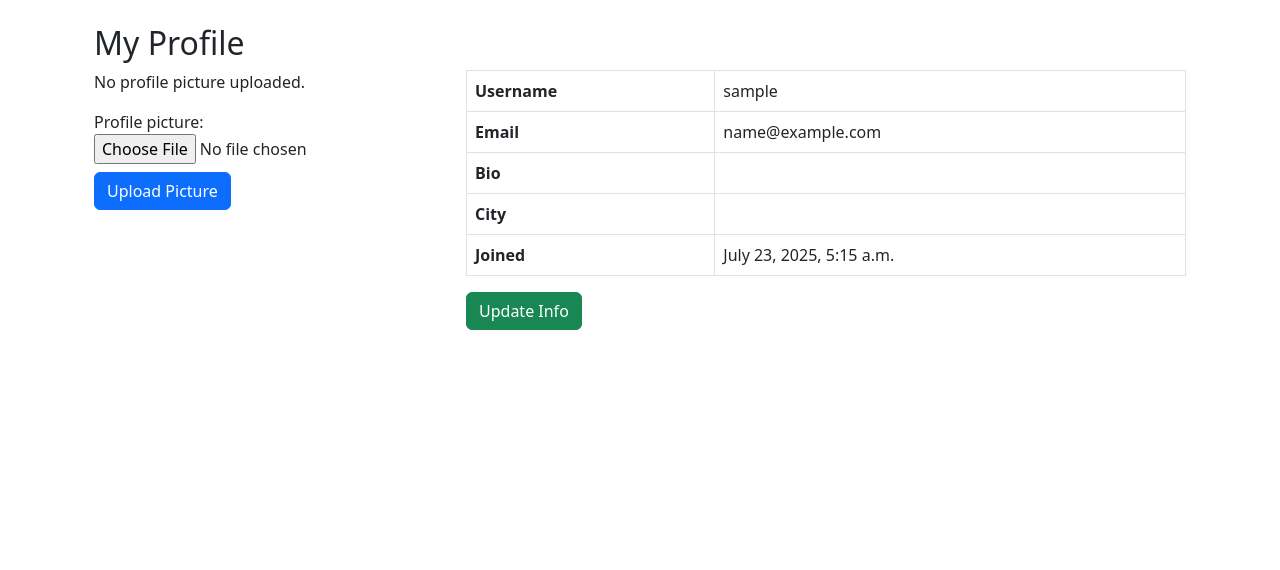
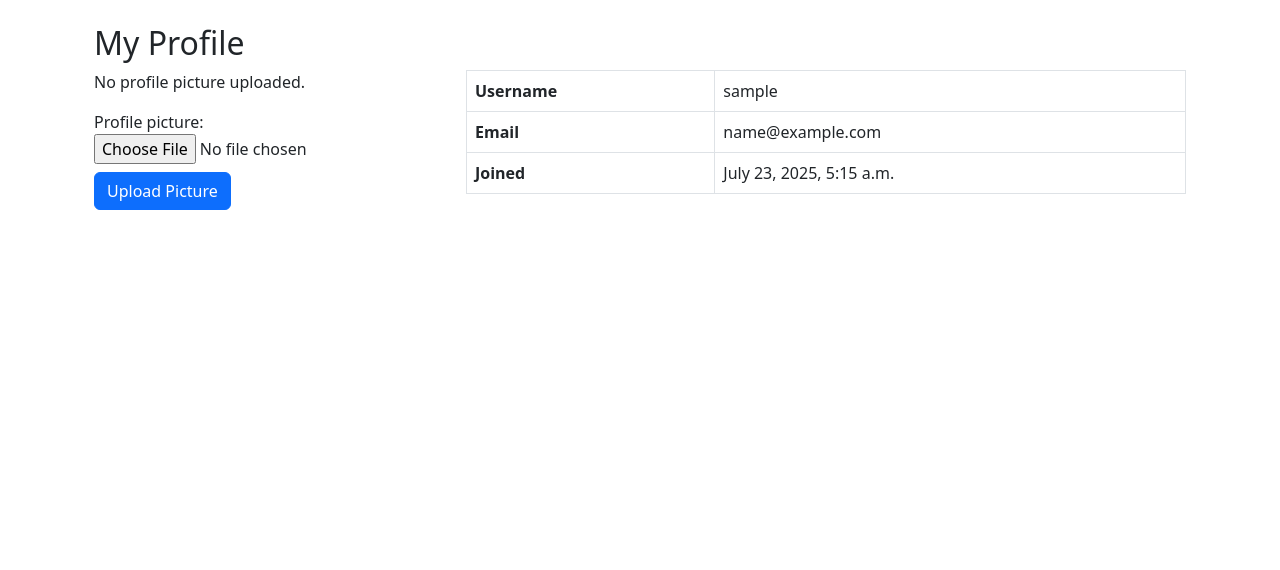
Before and after one commit to shivpatel22/carbon-footprint-tracker, a Django app: page /my-profile/ in a window 1280 px wide. Shown: the part 56-626 px from the top of the page. Run offline with Django 4.2, Linux system fonts and the light colour scheme; the visitor is signed in with stand-in values (Sample User, id 1); data comes from the database, SQL or seed files in the repository.

Commit message:
fixed profile section

```diff
--- a/tracker1/templates/tracker1/profile.html
+++ b/tracker1/templates/tracker1/profile.html
@@ -5,7 +5,7 @@
     <p>Welcome to your Carbon Footprint Tracker profile.</p>
 
     <p><strong>Total site visits this session:</strong> {{ visits }}</p>
-    <p><strong>Visits :</strong> {{ visits_today }}</p>
+    <p><strong>Visits Today:</strong> {{ visits_today }}</p>
 
     <div class="d-flex flex-wrap justify-content-center gap-2 mt-4">
     <a href="{% url 'log_activity' %}" class="btn btn-primary px-4">Log Activity</a>
--- a/tracker1/templates/tracker1/view_my_profile.html
+++ b/tracker1/templates/tracker1/view_my_profile.html
@@ -23,11 +23,11 @@
                 <table class="table table-bordered">
                     <tr><th>Username</th><td>{{ user.username }}</td></tr>
                     <tr><th>Email</th><td>{{ user.email }}</td></tr>
-                    <tr><th>Bio</th><td>{{ info_form.bio }}</td></tr>
-                    <tr><th>City</th><td>{{ info_form.city }}</td></tr>
+{#                    <tr><th>Bio</th><td>{{ info_form.bio }}</td></tr>#}
+{#                    <tr><th>City</th><td>{{ info_form.city }}</td></tr>#}
                     <tr><th>Joined</th><td>{{ profile.join_date }}</td></tr>
                 </table>
-                <button type="submit" class="btn btn-success">Update Info</button>
+{#                <button type="submit" class="btn btn-success">Update Info</button>#}
             </form>
         </div>
     </div>
```
